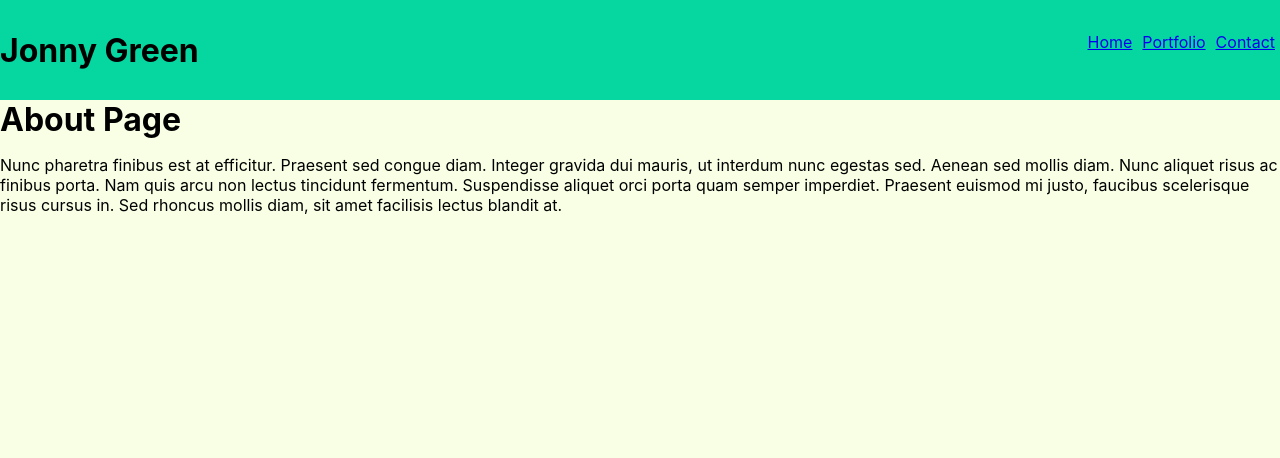
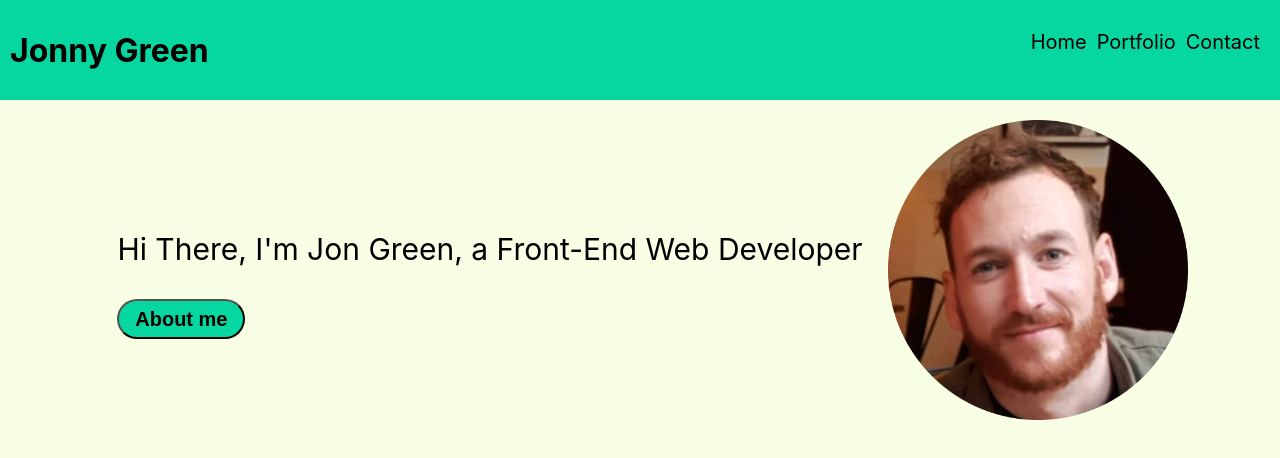
Before and after one commit to JXG052/My-React-Portfolio, a React (Create React App) app: page / in a window 1280 px wide. Shown: the top 458 px of the page. Built offline with nearby package versions, Linux system fonts and the light colour scheme.

Commit message:
Added basic function and style to Home Page

```diff
--- a/src/components/Header/style.css
+++ b/src/components/Header/style.css
@@ -4,8 +4,11 @@ header {
     display: flex;
     justify-content: space-between;
     align-items: center;
+    margin-bottom: 20px;
+
 }
 
 h1 {
     margin: 0;
+    padding-left: 10px;
 }
--- a/src/components/NavTabs/NavTabs.css
+++ b/src/components/NavTabs/NavTabs.css
@@ -6,8 +6,25 @@
 
 }
 
+a {
+    text-decoration: none;
+    color: black;
+}
+
+a:hover {
+    color: white;
+}
+
 .nav-item {
     list-style: none;
     padding-left: 5px;
     padding-right: 5px;
+    font-size: 20px;
+
 }
+
+
+
+.nav-item:last-of-type{
+    padding-right: 20px;
+}
--- a/src/pages/home/Home.js
+++ b/src/pages/home/Home.js
@@ -1,17 +1,18 @@
 import React from "react";
+import Profile from './profile.png'
+import './home.css'
 
 function Home() {
   return (
-    <div>
-      <h1>About Page</h1>
-      <p>
-        Nunc pharetra finibus est at efficitur. Praesent sed congue diam. Integer gravida dui
-        mauris, ut interdum nunc egestas sed. Aenean sed mollis diam. Nunc aliquet risus ac finibus
-        porta. Nam quis arcu non lectus tincidunt fermentum. Suspendisse aliquet orci porta quam
-        semper imperdiet. Praesent euismod mi justo, faucibus scelerisque risus cursus in. Sed
-        rhoncus mollis diam, sit amet facilisis lectus blandit at.
-      </p>
+    <div className="home-section">
+      <div className="greeting-section">
+        <p>Hi There, I'm Jon Green, a Front-End Web Developer</p>
+        <button>About me</button>
+      </div>
+      <img src={Profile} style={{maxHeight: "300px"}} alt="profile" />
     </div>
+
+
   );
 }
 
--- /dev/null
+++ b/src/pages/home/home.css
@@ -0,0 +1,29 @@
+.home-section {
+    display: flex;
+    flex-direction: row;
+    justify-content: center;
+    color: black;
+    align-items: center;
+}
+
+.greeting-section{
+    padding: 5px;
+    margin: 20px;
+    font-size: 30px
+}
+
+.greeting-section > button {
+    border-radius: 20px;
+    background-color: #06d6a0ff;
+    border-color: none;
+    height: 5vh;
+    width: 10vw;
+    font-size: 20px;
+    font-weight: bold;
+    overflow: hidden;
+}
+
+.greeting-section > button:hover {
+    color: #06d6a0ff;
+    background-color: #f8ffe5ff;
+}
```
Also changed, not shown: src/pages/home/profile.png (added).
